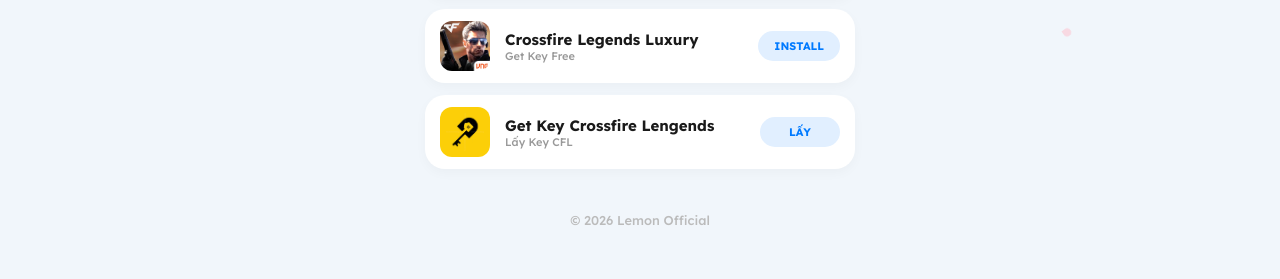
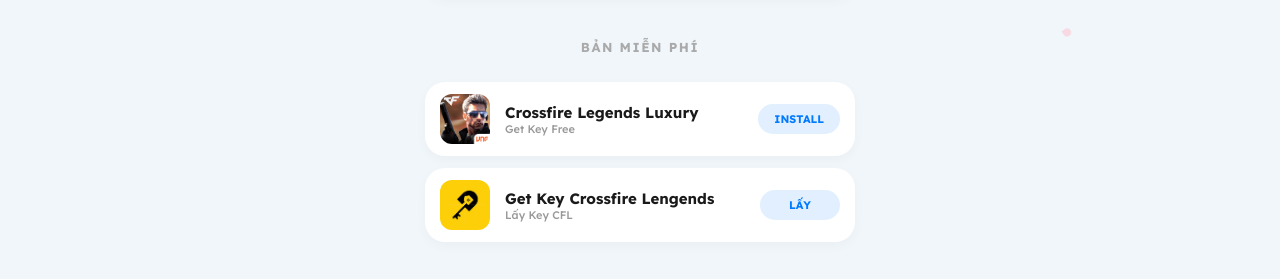
Before and after one commit to xLemonVN/xLemonVN.github.io, a plain HTML site: page cfl.html in a window 1280 px wide. Shown: the part 399-678 px from the top of the page. Drawn offline with Linux system fonts and the light colour scheme.

Commit message:
Add files via upload

```diff
--- a/cfl.html
+++ b/cfl.html
@@ -44,6 +44,8 @@
                 </div>
                 <div class="install-btn">Install</div>
             </a>
+
+<h2 class="section-title">BẢN MIỄN PHÍ</h2>
 <a href="https://i.authtool.app/ios/69c3628bb4de5e3eee949c85" class="link-card-game">
                 <img src="img/cf.JPG" class="game-thumb" alt="GAME">
                 <div class="game-meta">
```
